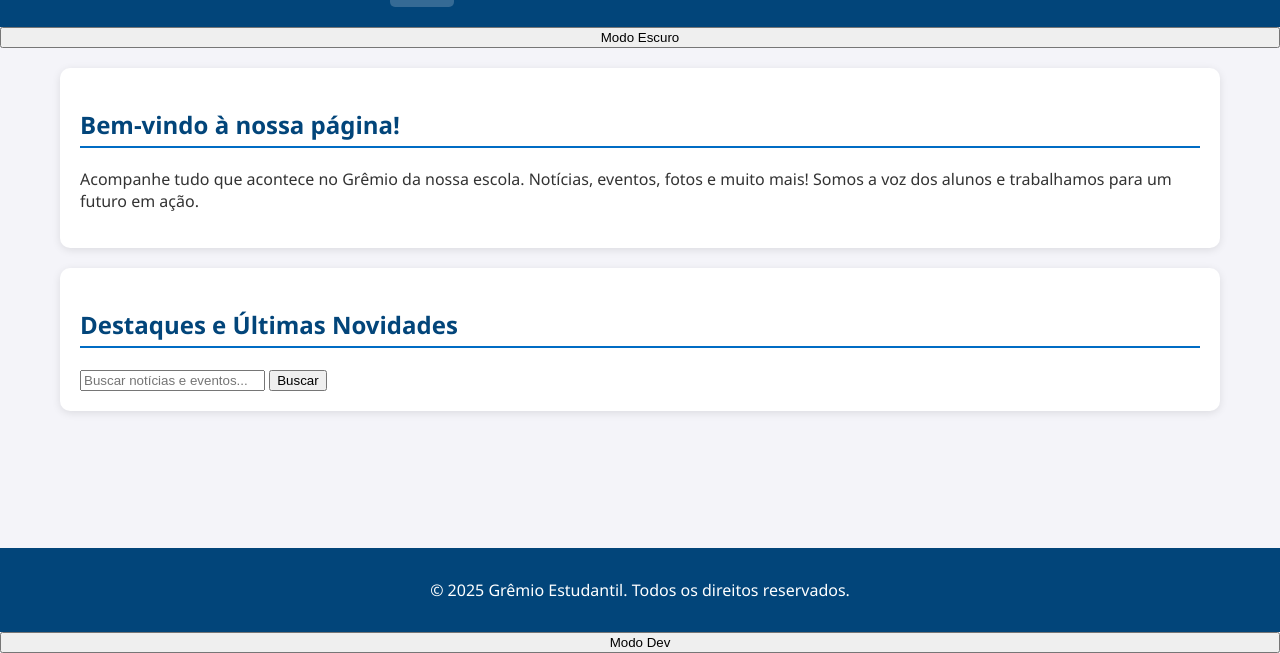
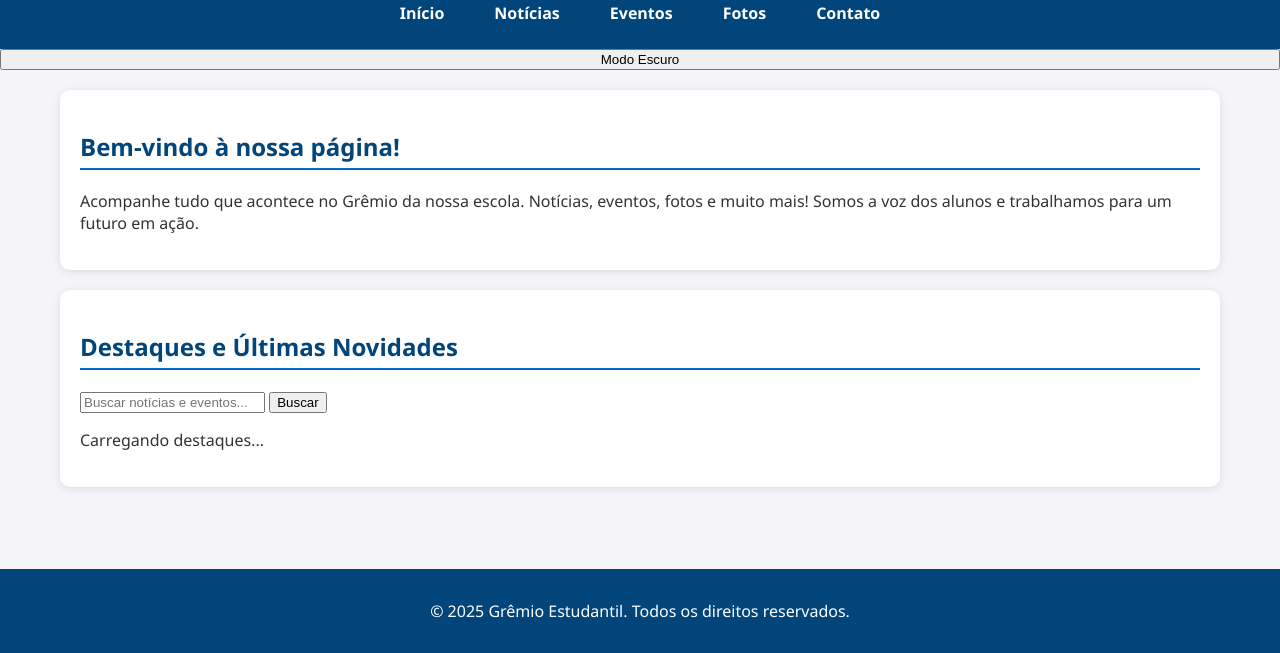
Before and after one commit to cinemaxbr18-crypto/Futuro-em-A-o, a plain HTML site: page index.html in a window 1280 px wide. Shown: the part 147-800 px from the top of the page. Drawn offline with Linux system fonts and the light colour scheme.

Commit message:
Update index.html

```diff
--- a/index.html
+++ b/index.html
@@ -1,4 +1,4 @@
-<!DOCTYPE html>
+<<!DOCTYPE html>
 <html lang="pt-br">
 <head>
   <meta charset="UTF-8" />
@@ -12,7 +12,7 @@
     <h3>Futuro em Ação</h3>
 
     <nav>
-      <a href="index.html">Início</a>
+      <a href="Index.html" class="ativo">Início</a>
       <a href="noticias.html">Notícias</a>
       <a href="eventos.html">Eventos</a>
       <a href="fotos.html">Fotos</a>
@@ -34,7 +34,8 @@
         <input type="text" id="searchInput" placeholder="Buscar notícias e eventos...">
         <button id="searchButton">Buscar</button>
       </div>
-        <div id="searchResults" class="noticias-container">
+      <div id="destaquesContainer">
+          <p>Carregando destaques...</p>
       </div>
     </section>
   </main>
@@ -43,11 +44,6 @@
     <p>© 2025 Grêmio Estudantil. Todos os direitos reservados.</p>
   </footer>
 
-  <div id="modoDev" style="display: none;">
-    </div>
-
-  <button id="modoDevBtn">Modo Dev</button>
-
   <script src="script.js"></script>
 </body>
 </html>
```
Lines whose indentation alone changed are shown as unchanged.
